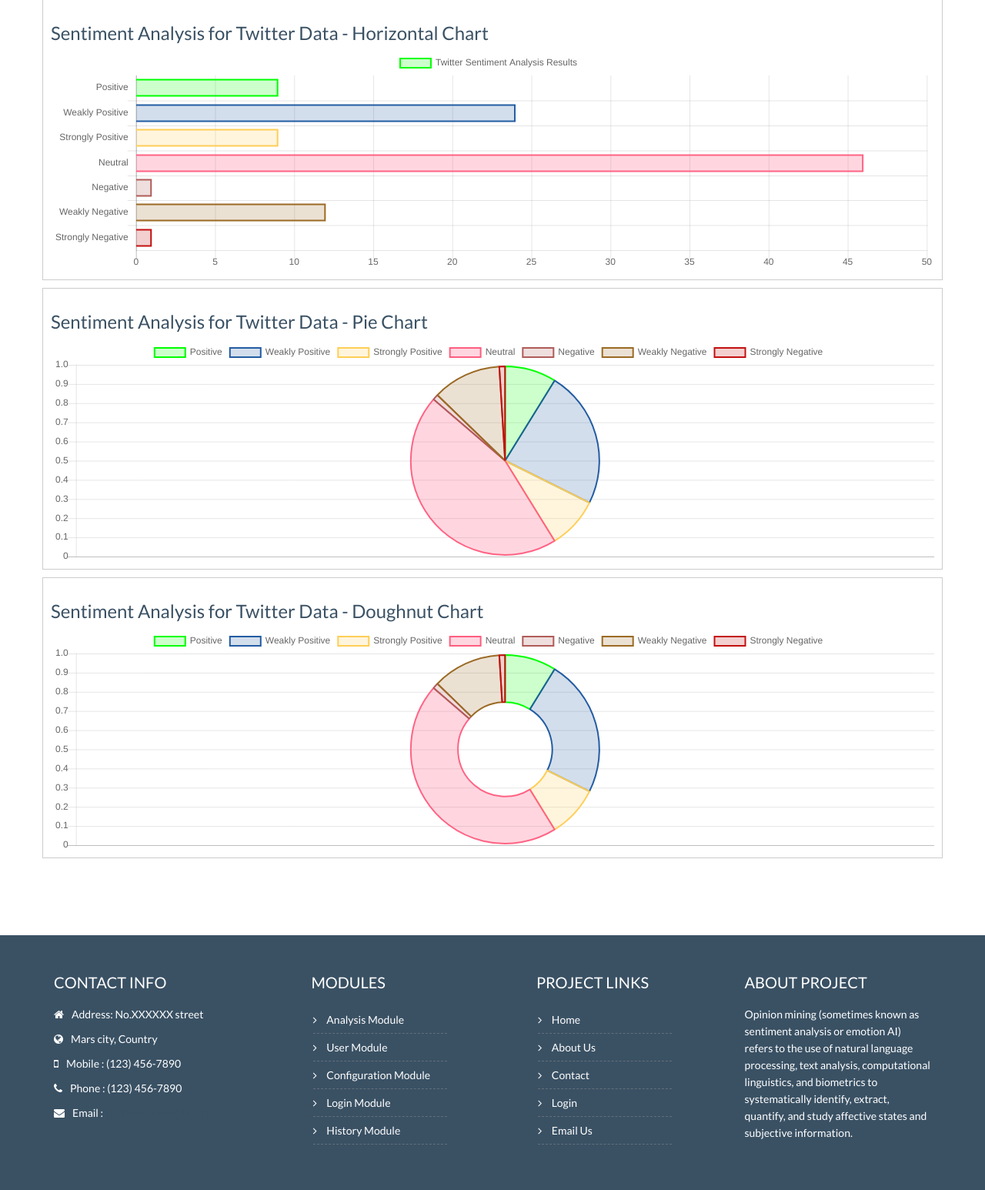
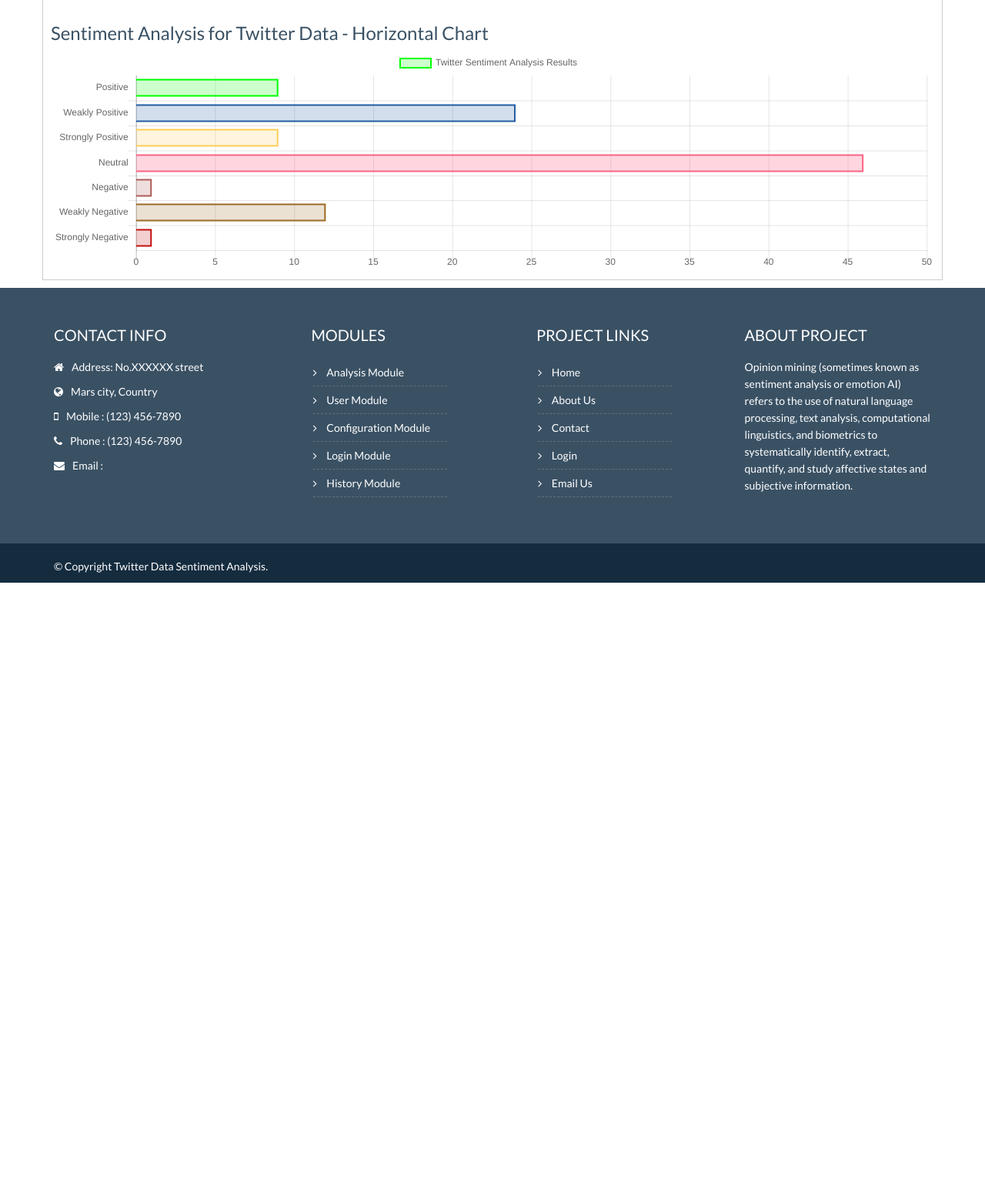
Before and after one commit to ZYZMarshall/Twitter-Emotion-Radar, a Django app: page /analysis/details/1/ in a window 1280 px wide. Shown: the part 621-2167 px from the top of the page at 77% size. After the commit the page ends 1378 px from the top, so only its background shows below. Run offline with Django 3.2, Linux system fonts and the light colour scheme; data comes from the database, SQL or seed files in the repository; parts of the project's set-up code (start-up, migrations or seed data) failed here and were passed over; some libraries are stand-ins or nearby versions.

Commit message:
Delete two charts
Delete two unneceesary charts, change the decscription form into optional filed.

```diff
--- a/Sentiment Analysis of Twitter Data/sentiment_analysis_twitter_data/analysis/templates/analysis-list.html
+++ b/Sentiment Analysis of Twitter Data/sentiment_analysis_twitter_data/analysis/templates/analysis-list.html
@@ -24,14 +24,6 @@
 		<div style="border:1px solid #CCCCCC; padding:10px; margin-bottom: 10px">
 				<h3 style="color:#3a5164">Sentiment Analysis for Twitter Data - Horizontal Chart</h3>
 			<canvas id="horizontal" width="400px" height="400px"></canvas>
-		</div>
-		<div style="border:1px solid #CCCCCC; padding:10px; margin-bottom: 10px">
-			<h3 style="color:#3a5164">Sentiment Analysis for Twitter Data - Pie Chart</h3>
-			<canvas id="pie" width="400px" height="400px"></canvas>
-		</div>
-		<div style="border:1px solid #CCCCCC; padding:10px; margin-bottom:100px">
-			<h3 style="color:#3a5164">Sentiment Analysis for Twitter Data - Doughnut Chart</h3>
-			<canvas id="doughnut" width="400px" height="400px"></canvas>
 		</div>
 			<script>
 				var data = {
@@ -84,10 +76,7 @@
 				barChart.width = 300;
 				var horizontalChart = document.getElementById("horizontal");
 				horizontalChart.height = 100;
-				var doughnut = document.getElementById("doughnut");
-				doughnut.height = 100;
-				var pie = document.getElementById("pie");
-				pie.height = 100;
+
 
 				var bar = new Chart(barChart, {
 					type: 'bar',
@@ -102,18 +91,6 @@
 					options: options
 				});
 
-				var myPie = new Chart(pie,{
-					type: 'pie',
-					data: data,
-					options: options
-				});
-
-				var myDoughnut = new Chart(doughnut, {
-					type: 'doughnut',
-					data: data,
-					options: options
-				});
-
 			</script>
 	</div>
 </div>
--- a/Sentiment Analysis of Twitter Data/sentiment_analysis_twitter_data/analysis/templates/analysis.html
+++ b/Sentiment Analysis of Twitter Data/sentiment_analysis_twitter_data/analysis/templates/analysis.html
@@ -55,8 +55,8 @@
 				</div>
 
 				<div style="clear:both">
-					<label for="pwd">Descriptions</label>
-					<textarea class="form-control" style="height:150px;" placeholder="Description" autofocus="" name="analysis_description" id="analysis_description" required>{{analysisDetails.analysis_description}}</textarea>
+					<label for="pwd">Notes</label>
+					<textarea class="form-control" style="height:150px;" placeholder="Notes" autofocus="" name="analysis_description" id="analysis_description" optional>{{analysisDetails.analysis_description}}</textarea>
 				</div><br>
 				<button class="btn btn-lg btn-login btn-block" type="submit">Submit</button>
 			</div>
```
